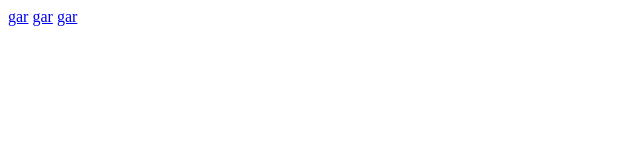
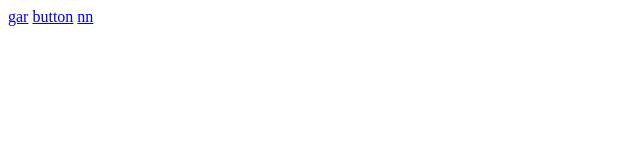
Before and after one commit to agtz/gar, a plain HTML site: page index.html in a window 1280 px wide. Shown: the full height of the page, 0-640 px from the left. Drawn offline with Linux system fonts and the light colour scheme.

Commit message:
Update index.html

```diff
--- a/index.html
+++ b/index.html
@@ -6,7 +6,7 @@
 	</head>
 	<body>
 	  	<a href="gar.html">gar</a>
-		<a href="button.html">gar</a>
-    		<a href="nn.html">gar</a>
+		<a href="button.html">button</a>
+    		<a href="nn.html">nn</a>
 	</body>
 </html>
```
